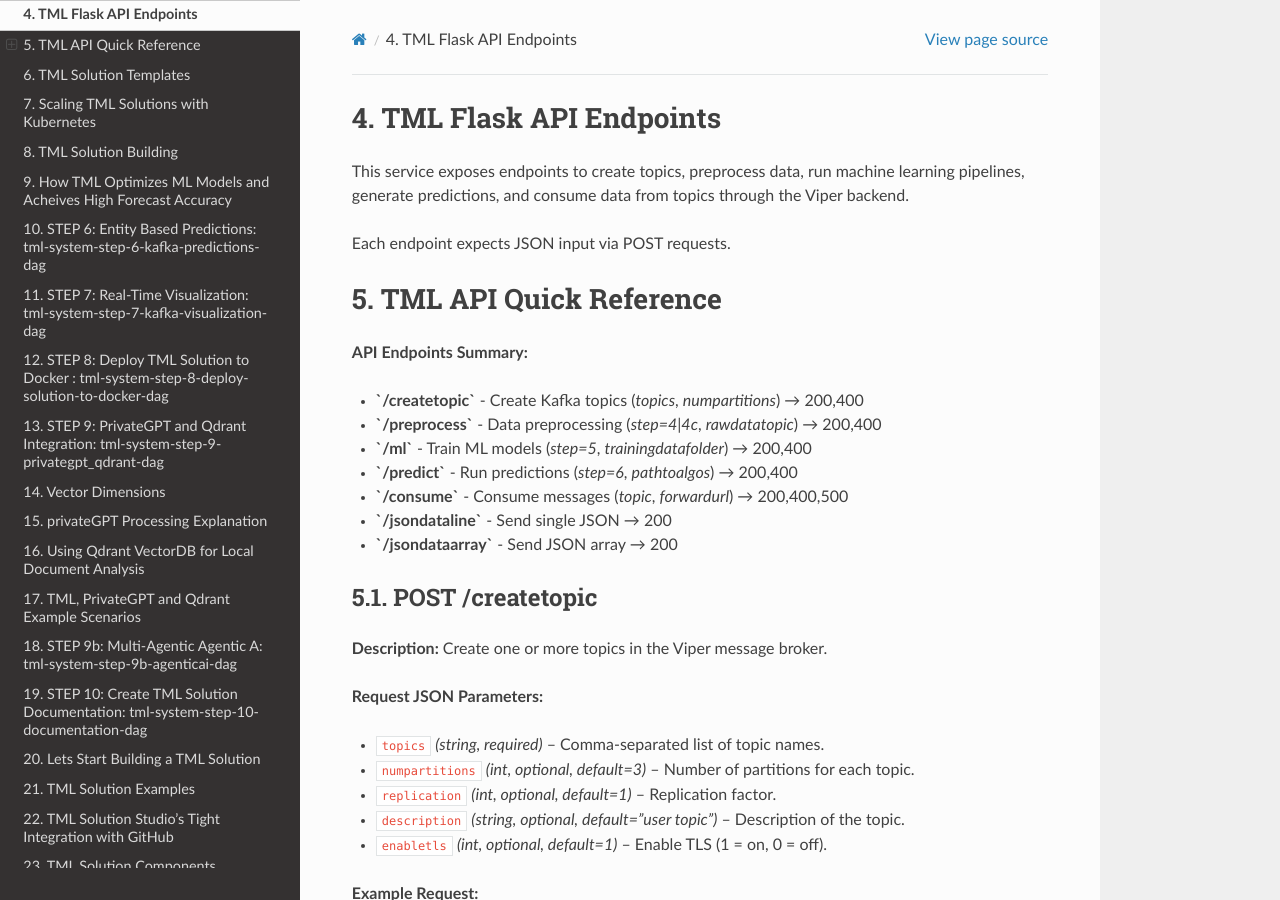
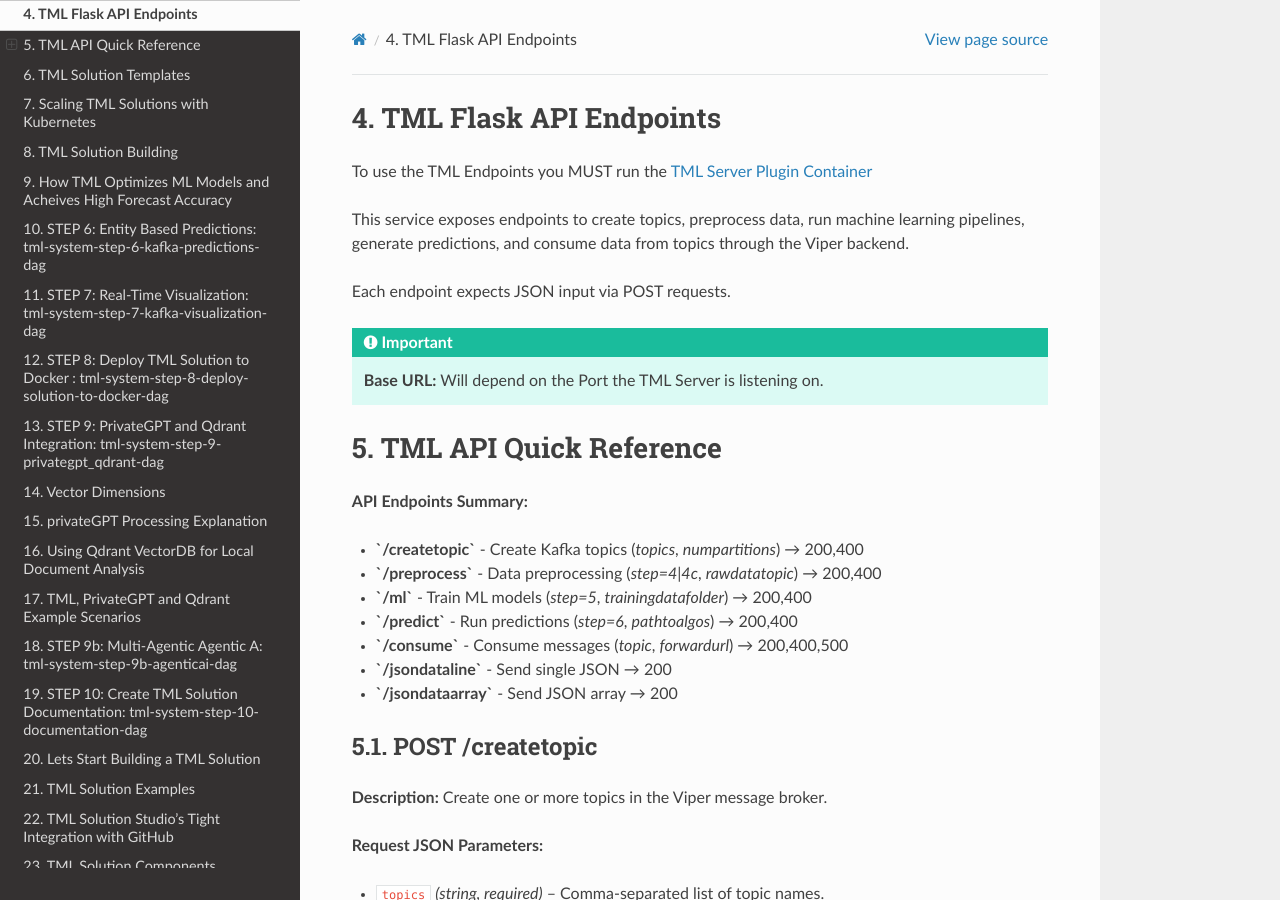
Before and after one commit to smaurice101/readthedocs, a Sphinx documentation site: the page built from docs/source/tmlapi.rst, in a window 1280 px wide and 900 px high. Built offline with Sphinx 7.4.7 and the Read the Docs theme 3.1.0, drawn with Linux system fonts in a browser that asks for light colours.

Commit message:
Update tmlapi.rst

```diff
--- a/docs/source/tmlapi.rst
+++ b/docs/source/tmlapi.rst
@@ -2,9 +2,15 @@
 TML Flask API Endpoints
 ==========================
 
+To use the TML Endpoints you MUST run the `TML Server Plugin Container <https://hub.docker.com/r/maadsdocker/tml-server-v1-plugin-3f10-ml_restapi-amd64>`_
+
 This service exposes endpoints to create topics, preprocess data, run machine learning pipelines, generate predictions, and consume data from topics through the Viper backend.
 
 Each endpoint expects JSON input via POST requests.
+
+.. important::
+
+  **Base URL:** Will depend on the Port the TML Server is listening on.
 
 =========================
 TML API Quick Reference
```
